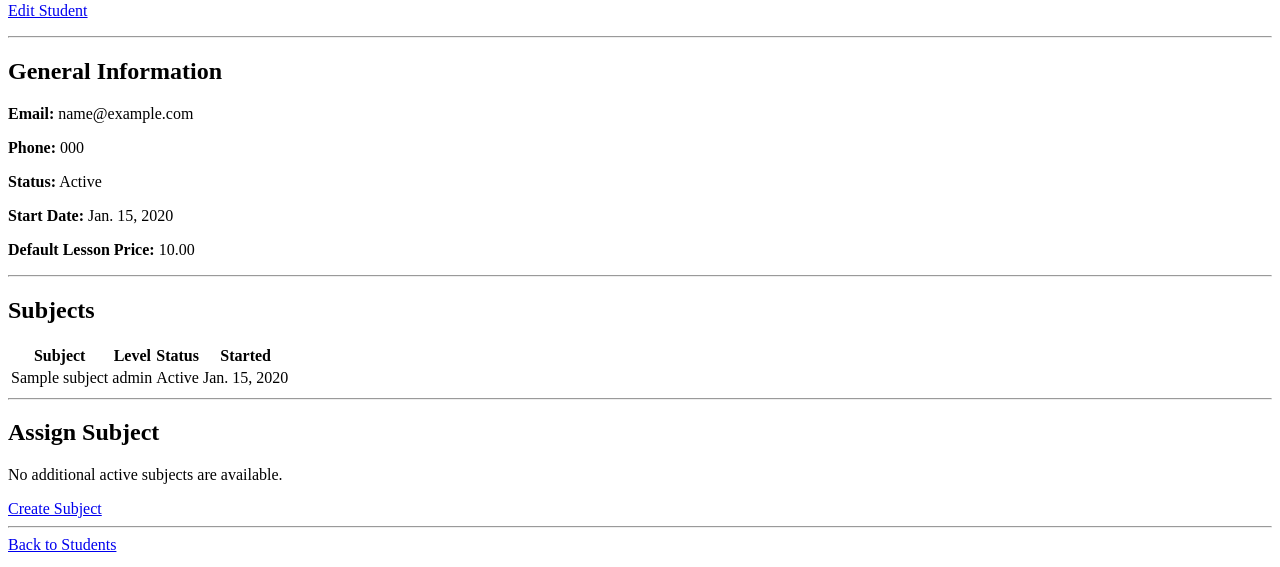
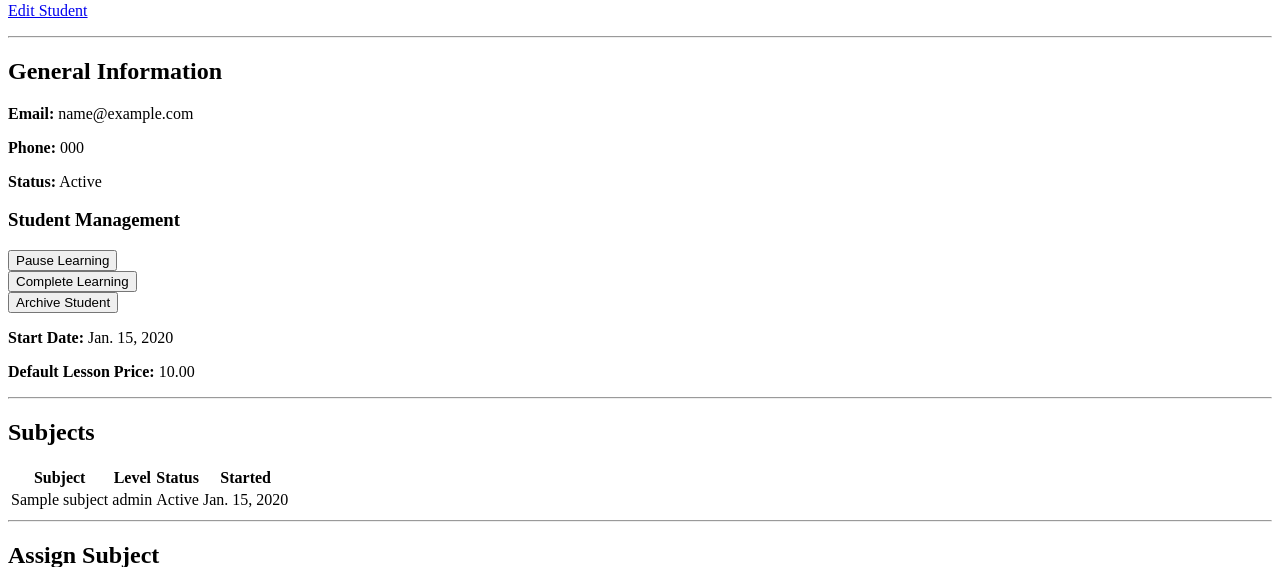
Before and after one commit to Head-Shot-53/mini_crm_system, a Django app: page /students/00000000-0000-0000-0000-000000000001/ in a window 1280 px wide. Shown: the part 125-692 px from the top of the page. Run offline with Django 5.2, Linux system fonts and the light colour scheme; a user stored in the database is signed in; tables that the repository leaves empty hold one stand-in row (values such as "Sample post").

Commit message:
feat: implement student lifecycle and archiving

```diff
--- a/apps/students/admin.py
+++ b/apps/students/admin.py
@@ -10,6 +10,9 @@ class StudentAdmin(admin.ModelAdmin):
 
     search_fields = ("first_name", "last_name", "email", "phone")
 
-    readonly_fields = ("id", "created_at", "updated_at")
+    readonly_fields = ("id", "status", "archived_at", "status_before_archive", "created_at", "updated_at")
 
     ordering = ("last_name", "first_name")
+
+    def has_delete_permission(self, request, obj=None):
+        return False
--- a/apps/students/models.py
+++ b/apps/students/models.py
@@ -30,7 +30,11 @@ class Student(models.Model):
     last_name = models.CharField(max_length=150)
     email = models.EmailField(blank=True)
     phone = models.CharField(max_length=30, blank=True)
+
     status = models.CharField(max_length=20, choices=Status.choices, default=Status.ACTIVE)
+    archived_at = models.DateTimeField(null=True, blank=True)
+    status_before_archive = models.CharField(max_length=20, blank=True, default="")
+
     start_date = models.DateField(default=timezone.localdate)
     level = models.CharField(max_length=100, blank=True)
     default_lesson_price = models.DecimalField(max_digits=10, decimal_places=2, null=True, blank=True, validators=[MinValueValidator(0),])
--- /dev/null
+++ b/apps/students/services/lifecycle.py
@@ -0,0 +1,88 @@
+from django.core.exceptions import ValidationError
+from django.db import transaction
+from django.utils import timezone
+
+from apps.students.models import Student
+
+STATUS_TRANSITIONS = {
+    "pause": {
+        Student.Status.ACTIVE: Student.Status.PAUSED,
+    },
+
+    "resume": {
+        Student.Status.PAUSED: Student.Status.ACTIVE,
+    },
+
+    "complete": {
+        Student.Status.ACTIVE: Student.Status.COMPLETED,
+        Student.Status.PAUSED: Student.Status.COMPLETED,
+    },
+
+    "reopen": {
+        Student.Status.COMPLETED: Student.Status.ACTIVE,
+    },
+
+    "archive": {
+        Student.Status.ACTIVE: Student.Status.ARCHIVED,
+        Student.Status.PAUSED: Student.Status.ARCHIVED,
+        Student.Status.COMPLETED: Student.Status.ARCHIVED,
+    },
+}
+
+@transaction.atomic
+def change_student_status(*,workspace,student_id,action):
+    if action not in STATUS_TRANSITIONS and action != "restore":
+        raise ValidationError(
+            "Unsupported student status action."
+        )
+
+    student = (Student.objects.select_for_update().get(id=student_id,workspace=workspace))
+
+    if action == "restore":
+        if student.status != Student.Status.ARCHIVED:
+            raise ValidationError(
+                "Only archived students can be restored."
+            )
+
+        allowed_previous_statuses = {
+            Student.Status.ACTIVE,
+            Student.Status.PAUSED,
+            Student.Status.COMPLETED,
+        }
+
+        previous_status = student.status_before_archive
+
+        if previous_status not in allowed_previous_statuses:
+            previous_status = Student.Status.ACTIVE
+
+        student.status = previous_status
+        student.status_before_archive = ""
+        student.archived_at = None
+
+    else:
+        transitions = STATUS_TRANSITIONS[action]
+
+        new_status = transitions.get(student.status)
+
+        if new_status is None:
+            raise ValidationError(
+                f"Action '{action}' is not allowed "
+                f"for student status '{student.status}'."
+            )
+
+        if action == "archive":
+            student.status_before_archive = student.status
+            student.archived_at = timezone.now()
+
+        student.status = new_status
+
+    student.save(
+        update_fields=[
+            "status",
+            "status_before_archive",
+            "archived_at",
+            "updated_at",
+        ]
+    )
+
+    return student
--- a/apps/students/urls.py
+++ b/apps/students/urls.py
@@ -1,6 +1,6 @@
 from django.urls import path
 
-from .views import student_create_view, student_detail_view, student_edit_view, student_list_view
+from .views import student_create_view, student_detail_view, student_edit_view, student_list_view, student_status_view
 
 app_name = "students"
 
@@ -9,4 +9,5 @@ urlpatterns = [
     path("create/",student_create_view,name="student_create"),
     path("<uuid:student_id>/",student_detail_view,name="student_detail"),
     path("<uuid:student_id>/edit/",student_edit_view,name="student_edit"),
+    path("<uuid:student_id>/status/<str:action>/", student_status_view, name="student_status"),
 ]
--- a/apps/students/views.py
+++ b/apps/students/views.py
@@ -4,6 +4,10 @@ from django.core.exceptions import ValidationError
 from django.db import IntegrityError
 from django.http import Http404
 from django.shortcuts import get_object_or_404, redirect, render
+from django.views.decorators.http import require_POST
+from django.http import HttpResponseForbidden
+
+from .services.lifecycle import STATUS_TRANSITIONS, change_student_status
 
 from apps.academics.models import Subject
 from apps.academics.services import assign_subject_to_student
@@ -24,12 +28,26 @@ def get_current_workspace(user):
 
 @login_required
 def student_list_view(request):
-
     workspace = get_current_workspace(request.user)
 
-    students = (Student.objects.filter(workspace=workspace).order_by("last_name","first_name","id"))
+    show_archived = (request.GET.get("view") == "archived")
 
-    return render(request,"students/student_list.html",{"students": students})
+    students = Student.objects.filter(workspace=workspace)
+
+    if show_archived:
+        students = students.filter(status=Student.Status.ARCHIVED)
+
+    else:
+        students = students.exclude(status=Student.Status.ARCHIVED)
+
+    students = students.order_by("last_name", "first_name", "id")
+
+    return render(request, "students/student_list.html",
+        {
+            "students": students,
+            "show_archived": show_archived,
+        }
+    )
 
 @login_required
 def student_create_view(request):
@@ -59,6 +77,17 @@ def student_edit_view(request, student_id):
 
     student = get_object_or_404(Student, id=student_id, workspace=workspace)
 
+    if student.status == Student.Status.ARCHIVED:
+        messages.error(
+            request,
+            "Archived students cannot be edited."
+        )
+
+        return redirect(
+            "students:student_detail",
+            student_id=student.id
+        )
+
     form = StudentForm(request.POST or None, instance=student)
 
     if request.method == "POST" and form.is_valid():
@@ -74,6 +103,11 @@ def student_detail_view(request,student_id):
     workspace = get_current_workspace(request.user)
 
     student = get_object_or_404(Student,id=student_id,workspace=workspace)
+
+    if request.method == "POST" and student.status == Student.Status.ARCHIVED:
+        return HttpResponseForbidden(
+            "Archived students cannot receive new subjects."
+        )
 
     assignment_form = SubjectAssignmentForm(
         request.POST if request.method == "POST" else None,
@@ -121,3 +155,39 @@ def student_detail_view(request,student_id):
             "has_available_subjects": has_available_subjects,
         }
     )
+
+@login_required
+@require_POST
+def student_status_view(request, student_id, action):
+    valid_actions = set(STATUS_TRANSITIONS) | {"restore"}
+
+    if action not in valid_actions:
+        raise Http404(
+            "Unknown student status action."
+        )
+
+    workspace = get_current_workspace(request.user)
+
+    try:
+        student = change_student_status(
+            workspace=workspace,
+            student_id=student_id,
+            action=action,
+        )
+
+    except Student.DoesNotExist:
+        raise Http404(
+            "Student not found."
+        )
+
+    except ValidationError as error:
+        messages.error(request,error.messages[0])
+
+        return redirect(
+            "students:student_detail",
+            student_id=student_id,
+        )
+
+    messages.success(request,"Student status updated successfully.")
+
+    return redirect("students:student_detail",student_id=student.id)
--- a/templates/students/student_detail.html
+++ b/templates/students/student_detail.html
@@ -13,9 +13,13 @@
 
 
 <p>
-    <a href="{% url 'students:student_edit' student.id %}">
-        Edit Student
-    </a>
+    {% if student.status != "archived" %}
+
+        <a href="{% url 'students:student_edit' student.id %}">
+            Edit Student
+        </a>
+
+    {% endif %}
 </p>
 
 
@@ -42,6 +46,105 @@
     {{ student.get_status_display }}
 </p>
 
+<h3>Student Management</h3>
+
+{% if student.status == "active" %}
+
+    <form
+        method="post"
+        action="{% url 'students:student_status' student.id 'pause' %}"
+    >
+        {% csrf_token %}
+
+        <button type="submit">
+            Pause Learning
+        </button>
+    </form>
+
+    <form
+        method="post"
+        action="{% url 'students:student_status' student.id 'complete' %}"
+    >
+        {% csrf_token %}
+
+        <button type="submit">
+            Complete Learning
+        </button>
+    </form>
+
+{% elif student.status == "paused" %}
+
+    <form
+        method="post"
+        action="{% url 'students:student_status' student.id 'resume' %}"
+    >
+        {% csrf_token %}
+
+        <button type="submit">
+            Resume Learning
+        </button>
+    </form>
+
+    <form
+        method="post"
+        action="{% url 'students:student_status' student.id 'complete' %}"
+    >
+        {% csrf_token %}
+
+        <button type="submit">
+            Complete Learning
+        </button>
+    </form>
+
+{% elif student.status == "completed" %}
+
+    <form
+        method="post"
+        action="{% url 'students:student_status' student.id 'reopen' %}"
+    >
+        {% csrf_token %}
+
+        <button type="submit">
+            Reopen Learning
+        </button>
+    </form>
+
+{% endif %}
+
+
+{% if student.status != "archived" %}
+
+    <form
+        method="post"
+        action="{% url 'students:student_status' student.id 'archive' %}"
+        onsubmit="return confirm('Archive this student?');"
+    >
+        {% csrf_token %}
+
+        <button type="submit">
+            Archive Student
+        </button>
+    </form>
+
+{% else %}
+
+    <p>
+        Archived at:
+        {{ student.archived_at|date:"Y-m-d H:i"|default:"—" }}
+    </p>
+
+    <form
+        method="post"
+        action="{% url 'students:student_status' student.id 'restore' %}"
+    >
+        {% csrf_token %}
+
+        <button type="submit">
+            Restore Student
+        </button>
+    </form>
+
+{% endif %}
 
 <p>
     <strong>Start Date:</strong>
```
Also changed, not shown: apps/students/tests/test_lifecycle.py (added, +195 -0 lines), apps/students/tests/test_views.py (+86 -0 lines), templates/students/student_list.html (+38 -6 lines), apps/students/migrations/0003_student_archived_at_student_status_before_archive.py (added), apps/students/services/__init__.py (added).
